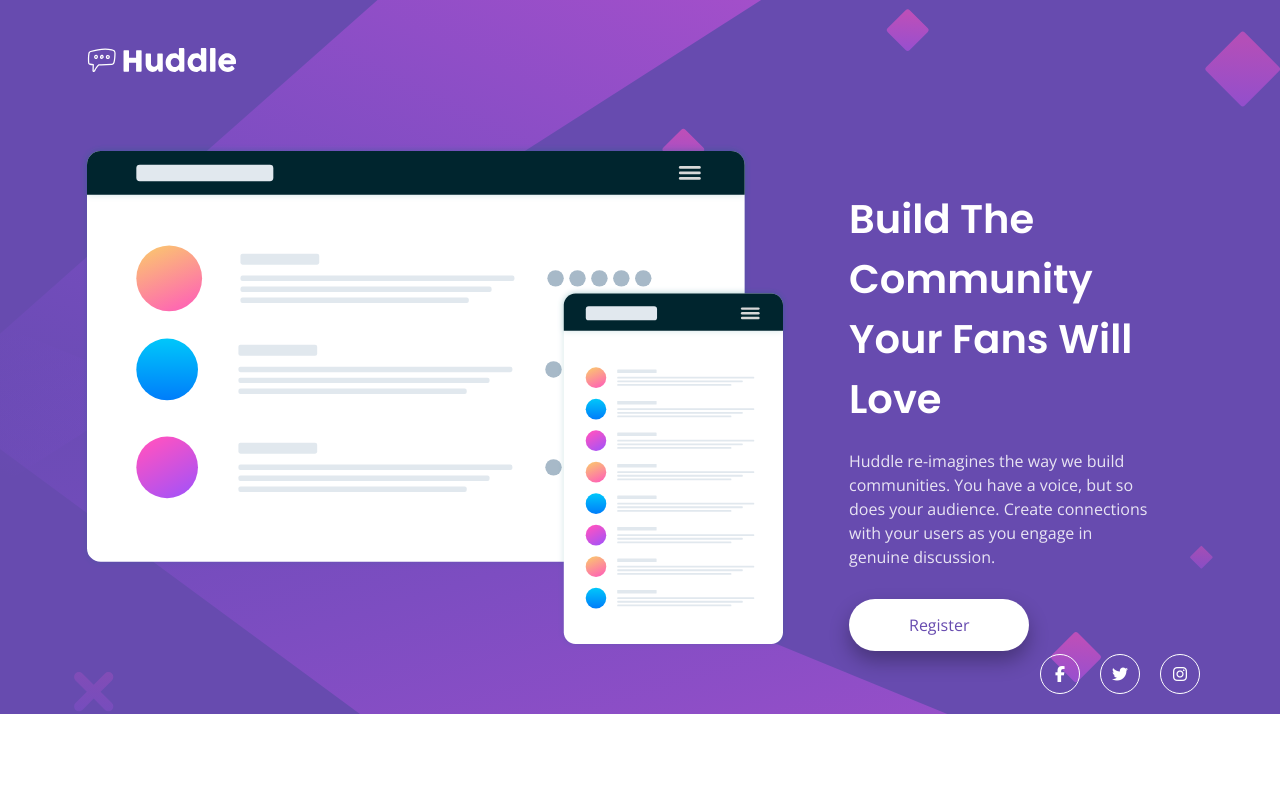
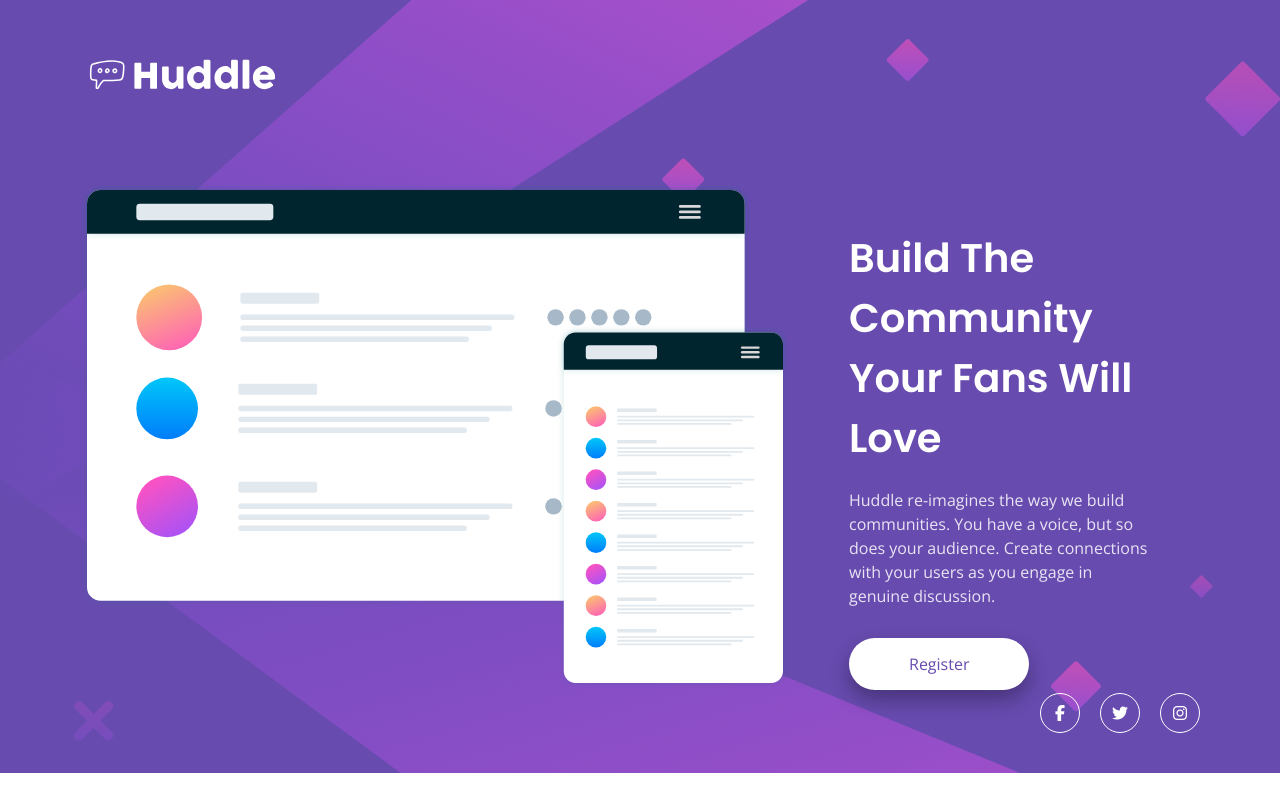
Before and after one commit to ali464haider/Huddle-second-landing-page, a plain HTML site: page index.html in a window 1280 px wide. Drawn offline with nearby package versions, Linux system fonts and the light colour scheme.

Commit message:
Add files via upload

```diff
--- a/design.css
+++ b/design.css
@@ -32,20 +32,20 @@ p, span, button , i {
     display: flex;
     flex-direction: column;
     padding: 80px;
-    padding-top: 40px;
-    padding-bottom: 20px;
+    padding-top: 50px;
+    padding-bottom: 40px;
     color: white;
 
 }
 
 .header img{
-    width: 160px;
+    width: 200px;
 }
 
 .hero-content{
     display:grid;
     grid-template-columns: max-content 1fr;
-    margin-top: 60px;
+    margin-top: 80px;
 }
 
 .hero-content .image img{
```
